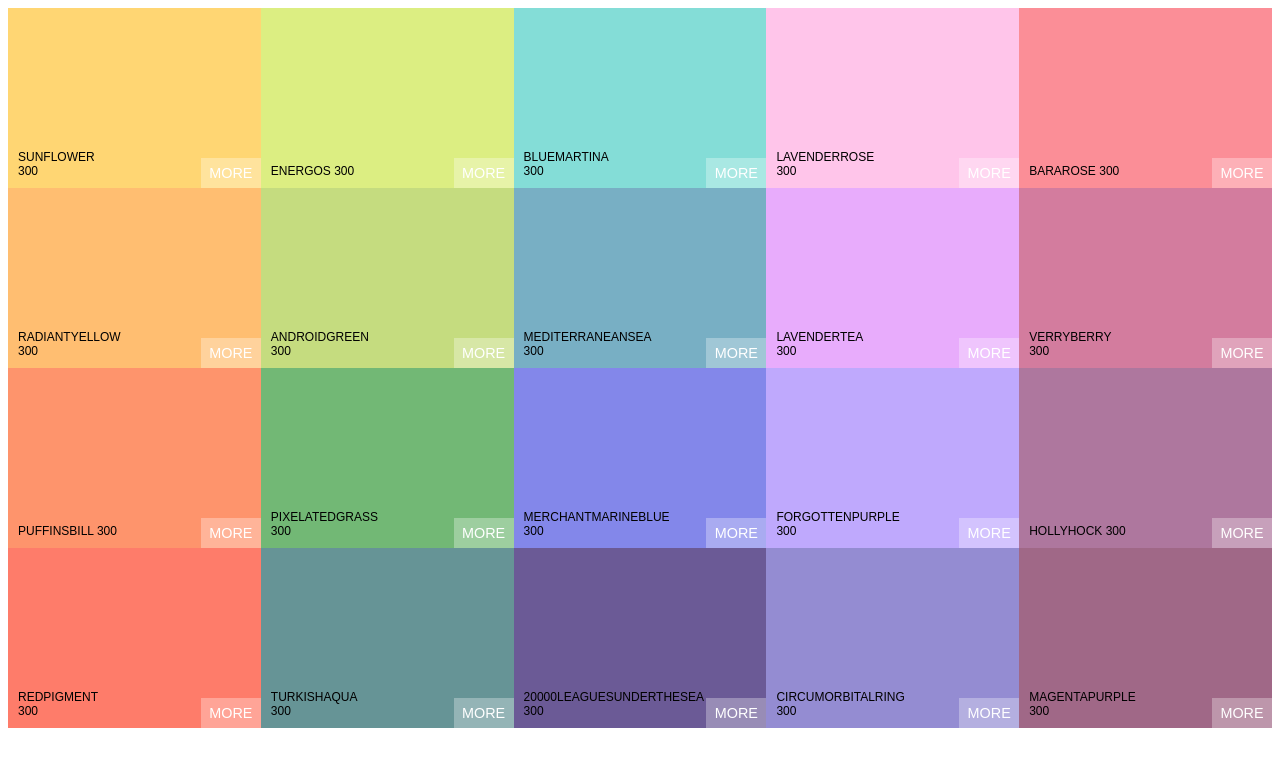
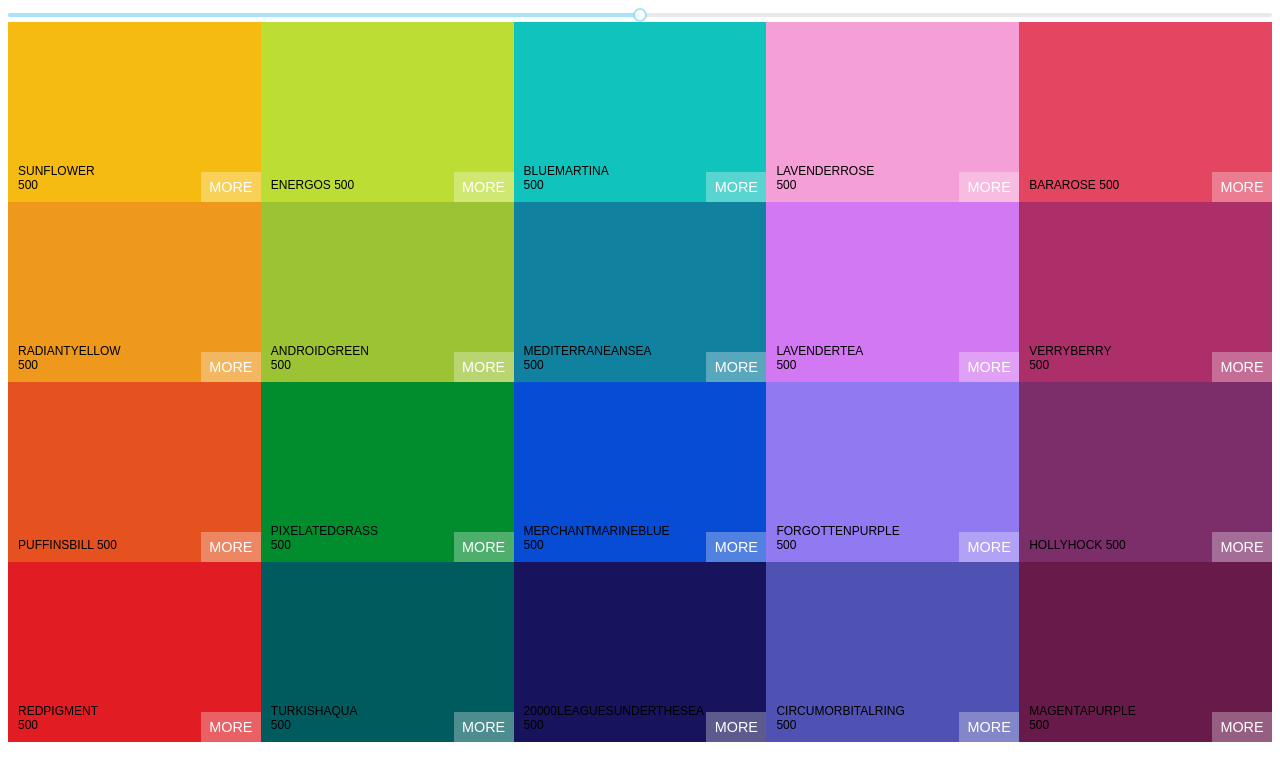
Before and after one commit to Yogehac/colors-app, a React (Create React App) app: page / in a window 1280 px wide. Shown: the top 780 px of the page. Built offline with nearby package versions, Linux system fonts and the light colour scheme.

Commit message:
Added Color slider(unstyled)

```diff
--- a/package.json
+++ b/package.json
@@ -7,6 +7,7 @@
     "@testing-library/react": "^13.4.0",
     "@testing-library/user-event": "^13.5.0",
     "chroma-js": "^2.4.2",
+    "rc-slider": "^10.1.0",
     "react": "^18.2.0",
     "react-copy-to-clipboard": "^5.1.0",
     "react-dom": "^18.2.0",
--- a/src/Palette.js
+++ b/src/Palette.js
@@ -1,15 +1,34 @@
 import { Component } from 'react';
+import Slider from 'rc-slider';
+import 'rc-slider/assets/index.css';
 
 import ColorBox from './ColorBox';
 
 import './styles/Palette.css';
 
 class Palette extends Component {
+	constructor(props) {
+		super(props);
+		this.state = {
+			level: 500
+		};
+		this.handleChange = this.handleChange.bind(this);
+	}
+
+	handleChange(e) {
+		this.setState({
+			level: e
+		});
+	}
+
 	render() {
-		const colorBoxes = this.props.palette.colors[300].map((color) => <ColorBox {...color} key={color.id} />);
+		let { colors } = this.props.palette;
+		let { level } = this.state;
+		const colorBoxes = colors[level].map((color) => <ColorBox {...color} key={color.id} />);
 
 		return (
 			<div className="Palette">
+				<Slider defaultValue={level} min={100} max={900} step={100} onAfterChange={this.handleChange} />
 				{/* Navbar Component */}
 				<div className="Palette-colors">{colorBoxes}</div>
 				{/* Footer Component */}
```
Also changed, not shown: 1 other file (tests, documents, lock files or other folders).
